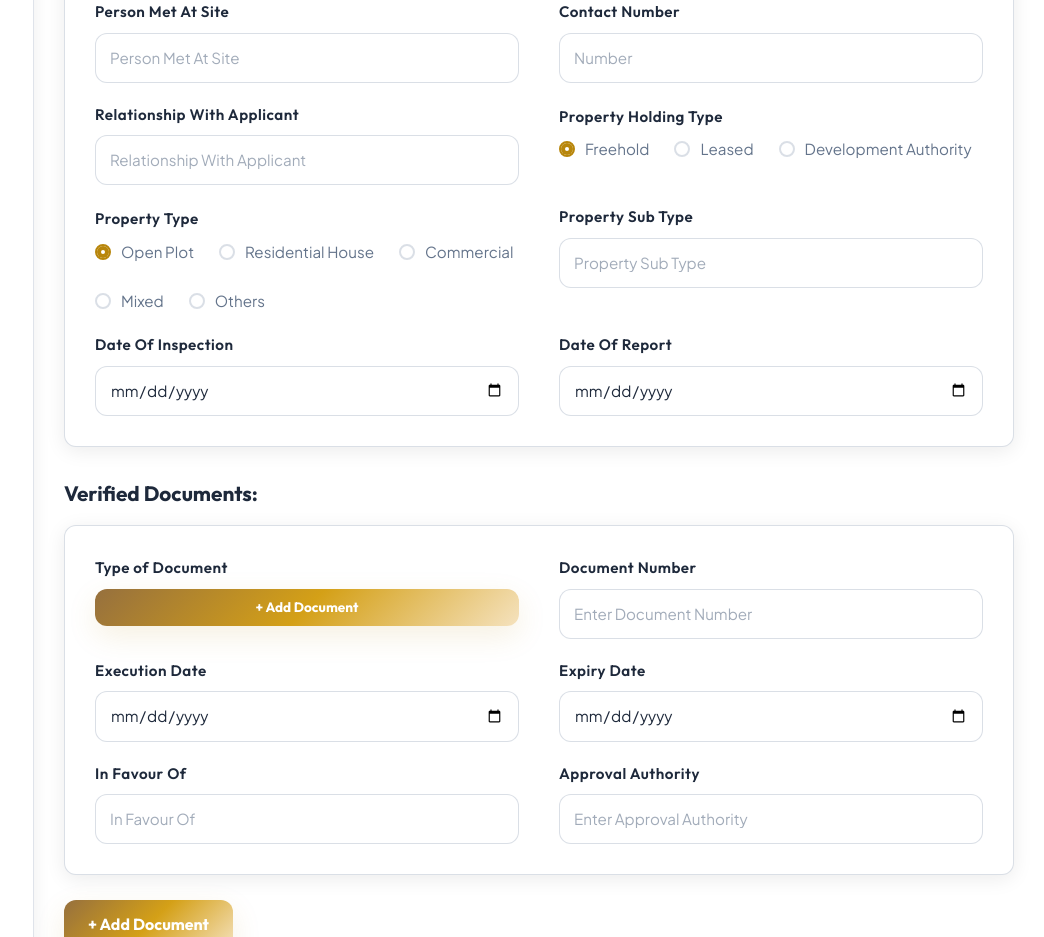
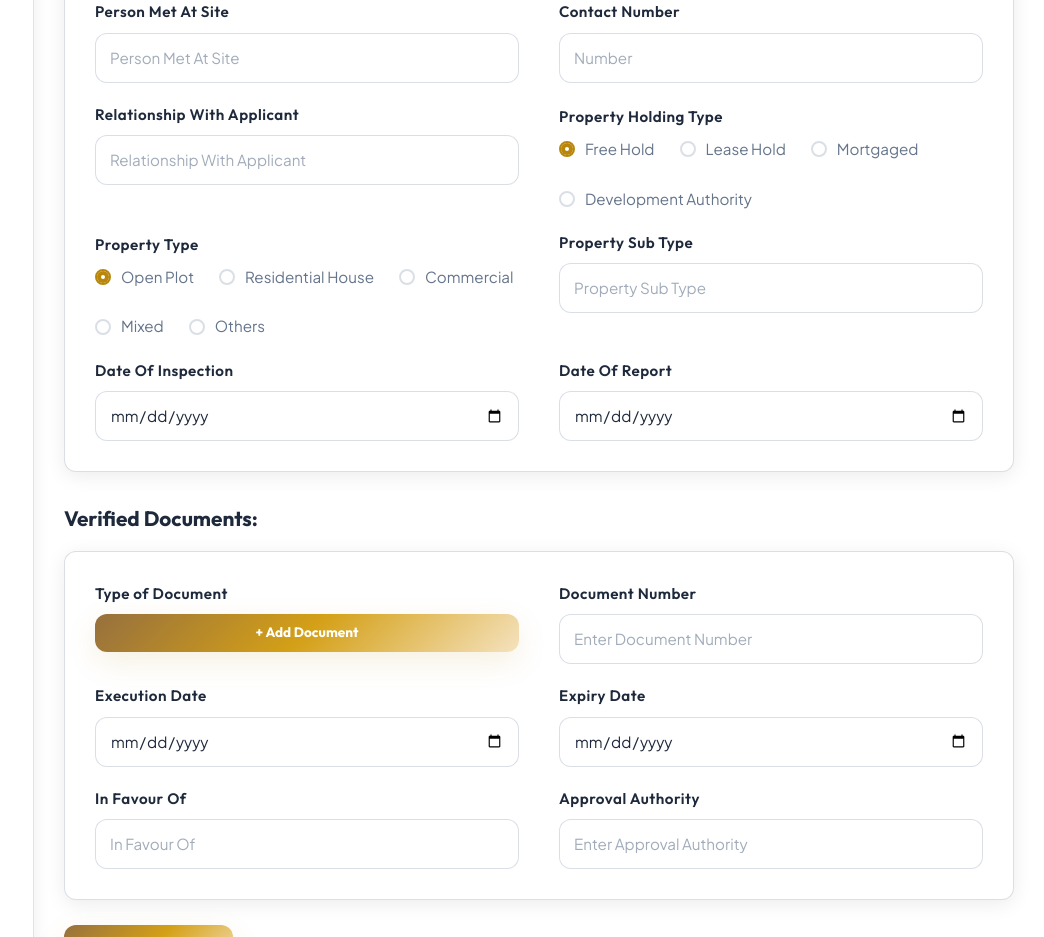
Before and after one commit to omchangela/kgn-associates, a Next.js app: page /property-values in a window 1280 px wide. Shown: the part 1180-2117 px from the top of the page, without its empty margins (236-1280 px from the left). Built offline with nearby package versions, Linux system fonts and the light colour scheme.

Commit message:
Update: Property Holding Type options to Free Hold, Lease Hold, Mortgaged, Development Authority

```diff
--- a/src/app/property-values/page.js
+++ b/src/app/property-values/page.js
@@ -287,8 +287,9 @@ const PropertyValues = () => {
                     <div>
                       <label className={styles.label}>Property Holding Type</label>
                       <div className={styles.radioGroup}>
-                        <Radio label="Freehold" name="holding" value="freehold" section="institutionDetails" field="property_holding_type" />
-                        <Radio label="Leased" name="holding" value="leased" section="institutionDetails" field="property_holding_type" />
+                        <Radio label="Free Hold" name="holding" value="freehold" section="institutionDetails" field="property_holding_type" />
+                        <Radio label="Lease Hold" name="holding" value="lease_hold" section="institutionDetails" field="property_holding_type" />
+                        <Radio label="Mortgaged" name="holding" value="mortgaged" section="institutionDetails" field="property_holding_type" />
                         <Radio label="Development Authority" name="holding" value="development_authority" section="institutionDetails" field="property_holding_type" />
                       </div>
                     </div>
```
